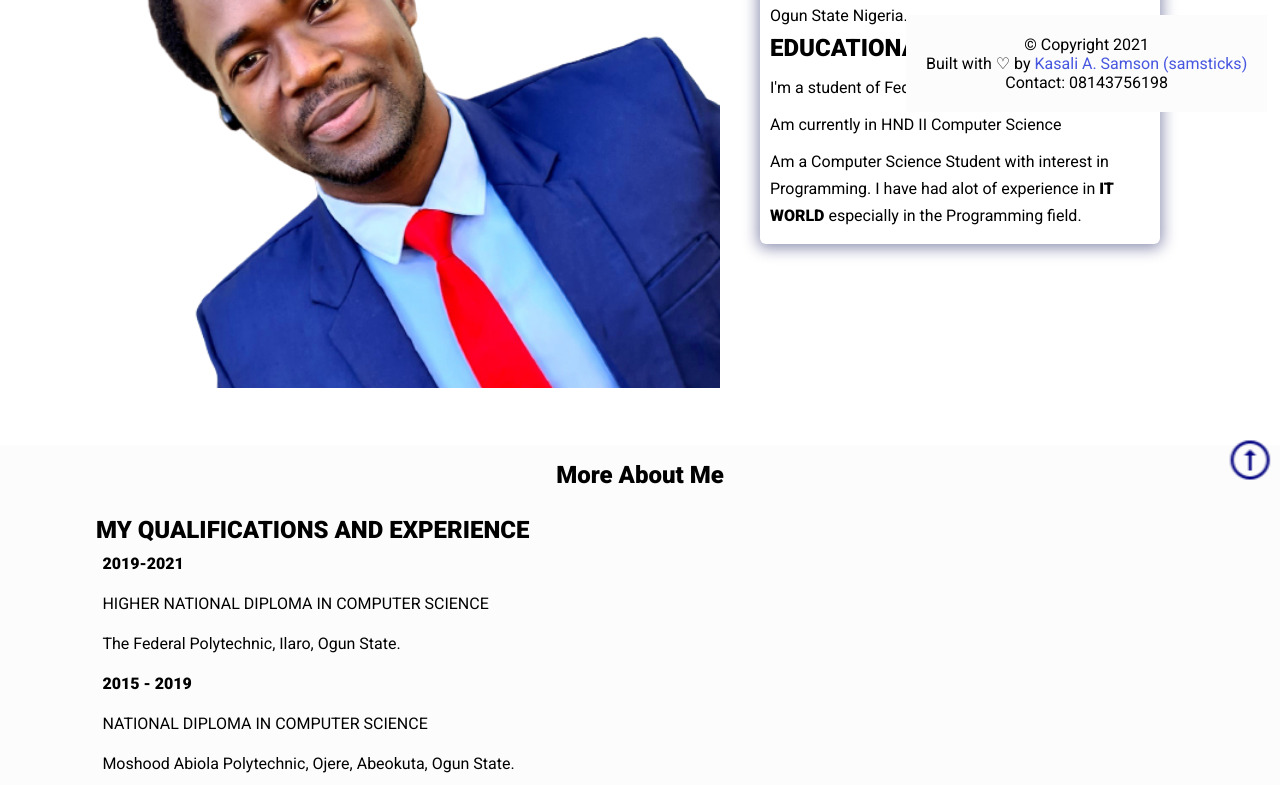
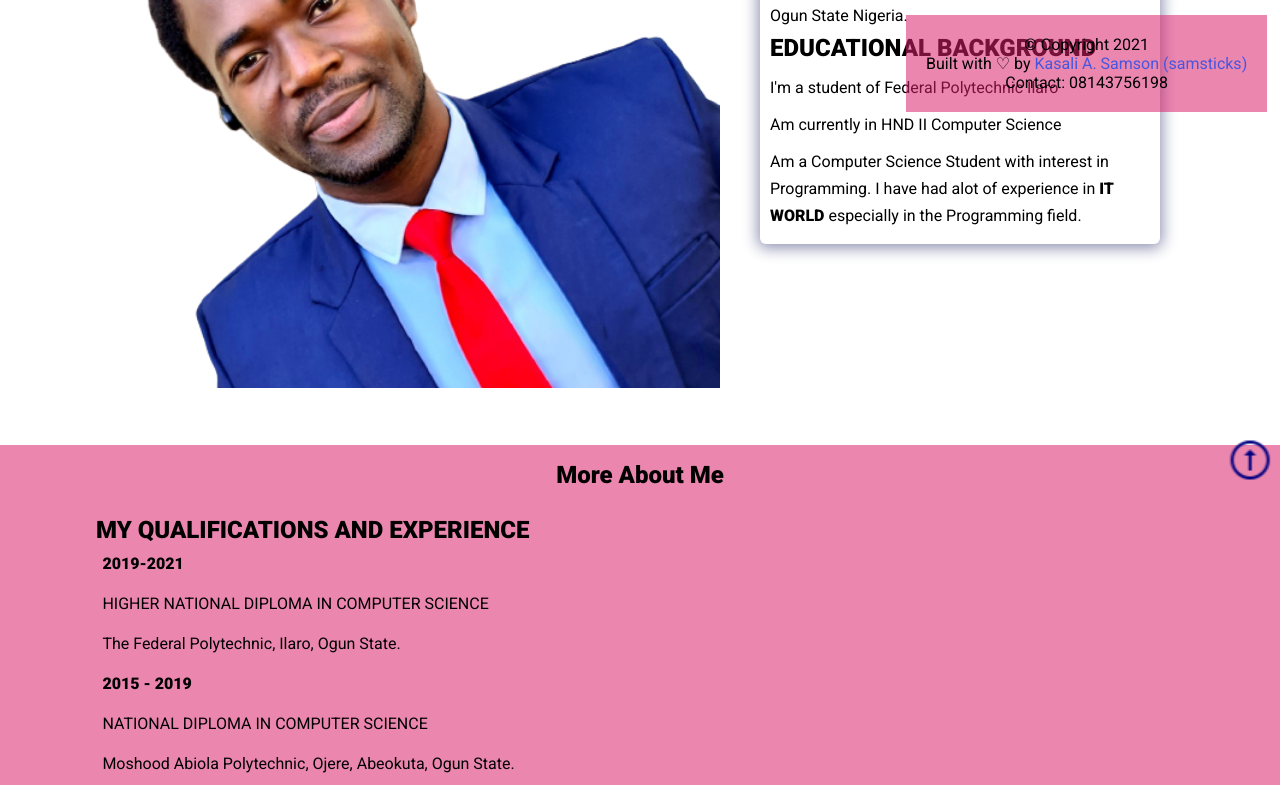
Before and after one commit to samsticks/Education_Website, a plain HTML site: page index.html in a window 1280 px wide. Shown: the part 288-1073 px from the top of the page. Drawn offline with nearby package versions, Linux system fonts and the light colour scheme.

Commit message:
Update styles.css

```diff
--- a/assets/css/styles.css
+++ b/assets/css/styles.css
@@ -6,7 +6,7 @@
   --normal-font: 400;
   --bold-font: 700;
   --bolder-font: 900;
-  --bg-color: #fcfcfc;
+  --bg-color: #da216b8a;
   --primary-color: #4756df;
   --secondary-color: #ff7235;
   --primary-shadow: #8b8eaf;
```
